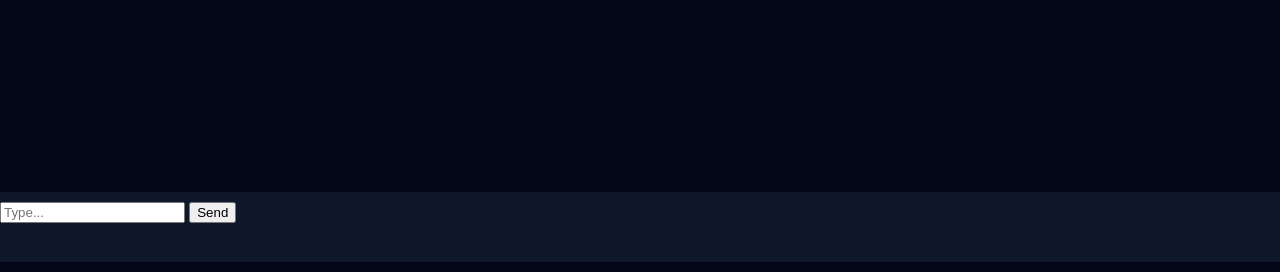
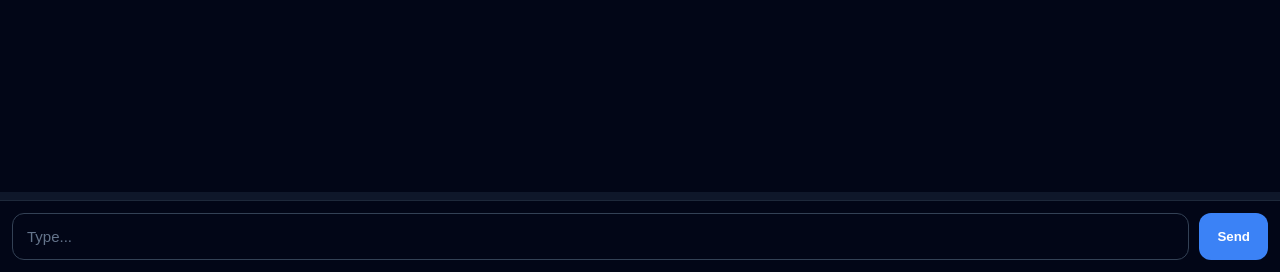
Before and after one commit to gpryan50-star/web-chat-app, a Flask app: page /chat in a window 1280 px wide. Shown: the part 538-810 px from the top of the page. Run offline with Flask 3, Linux system fonts and the light colour scheme; a user stored in the database is signed in; some libraries are stand-ins or nearby versions.

Commit message:
reworked html

```diff
--- a/templates/chat.html
+++ b/templates/chat.html
@@ -19,7 +19,7 @@
 
   <div id="typing"></div>
 
-  <div id="input bar">
+  <div id="input">
     <input
       id="msg"
       placeholder="Type..."
```
